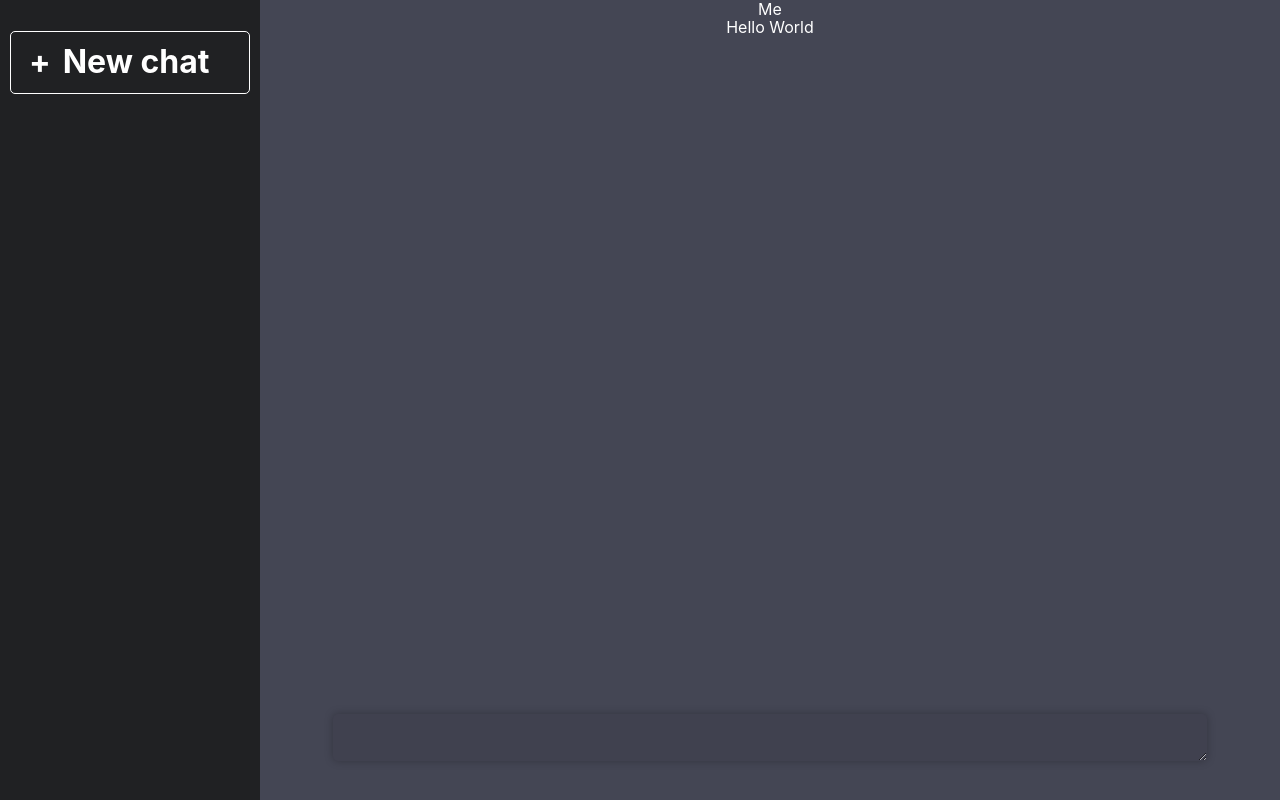
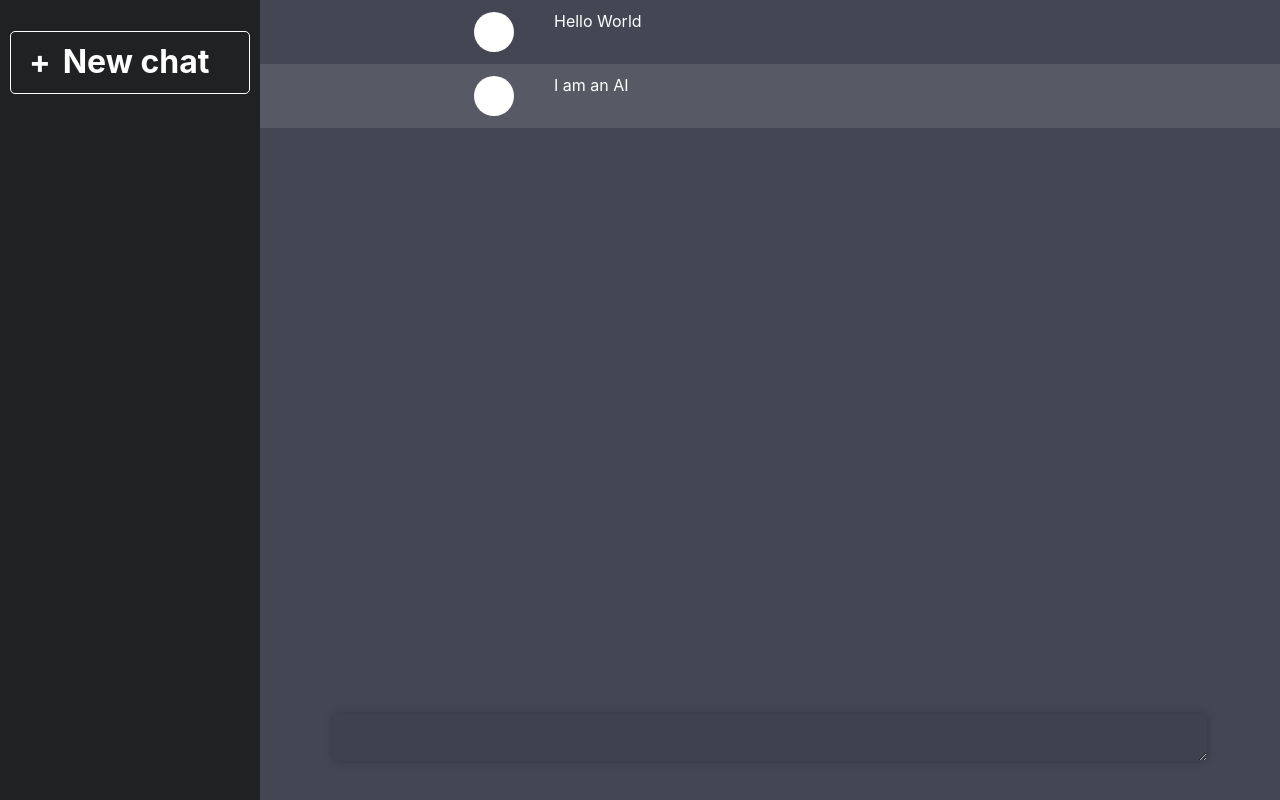
Before and after one commit to LymphCode/React-AI-GPT, a React (Create React App) app in the folder client/: page / in a window 1280 px wide. Built offline with nearby package versions, Linux system fonts and the light colour scheme.

Commit message:
adding AI interface

```diff
--- a/client/src/App.css
+++ b/client/src/App.css
@@ -21,11 +21,11 @@
   border: 1px solid white;
   border-radius: 5px;
   text-align: left;
+  transition: ease 0.25s all;
 }
 
 .side-menu-button:hover {
-  background-color: rgba(255, 255, 255, 0.08);
-  transition: ease 0.25s all;
+  background-color: rgba(255, 255, 255, 0.1);
 }
 
 .side-menu-button span {
@@ -88,6 +88,36 @@
   color: #61dafb;
 }
 
+.chat-log {
+  text-align: left;
+}
+
+.chat-message.chatgpt {
+  background-color: rgba(255, 255, 255, 0.1);
+}
+
+.chat-message-center {
+  max-width: 640px;
+  margin-left: auto;
+  margin-right: auto;
+  display: flex;
+  padding: 12px;
+  padding-left: 24px;
+  padding-right: 24px;
+}
+
+.avatar {
+  background: white;
+  border-radius: 50%;
+  width: 40px;
+  height: 40px;
+}
+
+.message {
+  padding-left: 40px;
+  padding-right: 40px;
+}
+
 @keyframes App-logo-spin {
   from {
     transform: rotate(0deg);
--- a/client/src/App.js
+++ b/client/src/App.js
@@ -14,11 +14,21 @@
       <section className="chatbox">
         <div className="chat-log">
           <div className="chat-message">
-            <div className="avatar">
-              Me
+            <div className="chat-message-center">
+              <div className="avatar">
+              </div>
+              <div className="message">
+                Hello World
+              </div>
             </div>
-            <div className="message">
-              Hello World
+          </div>
+          <div className="chat-message chatgpt">
+            <div className="chat-message-center">
+              <div className="avatar">
+              </div>
+              <div className="message">
+                I am an AI
+              </div>
             </div>
           </div>
         </div>
```
